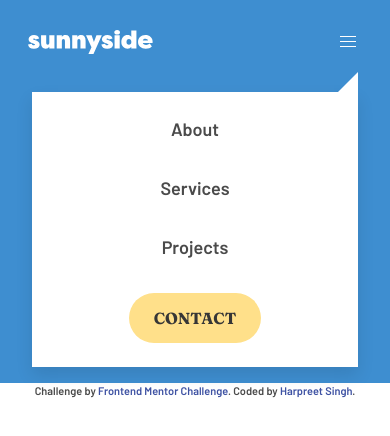
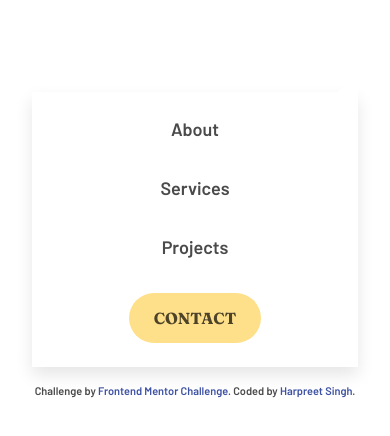
Before and after one commit to iharpreetbhatti/fem-sunnyside-agency-landing-page, a website built with webpack: page src/index.html in a window 390 px wide. Both pictures are taken after a click on the button 348 px from the left and 42 px from the top of the page. Built offline with nearby package versions, Linux system fonts and the light colour scheme.

Commit message:
Mobile menu Basic Functionality Done

```diff
--- a/src/index.html
+++ b/src/index.html
@@ -26,7 +26,7 @@
 <body>
 
   <header class="header">
-    <nav class="navbar is-info p-4" role="navigation" aria-label="main navigation">
+    <nav class="navbar is-transparent p-4" role="navigation" aria-label="main navigation">
       <div class="navbar-brand">
         <a class="navbar-item" href="/">
           <img src="./assets/images/logo.svg" alt="Sunnyside Logo" width="125" height="26">
@@ -38,13 +38,13 @@
           <span aria-hidden="true"></span>
         </a>
       </div>
-      <div class="navbar-menu is-active mt-5 mx-4 is-relative">
+      <div class="navbar-menu mt-5 mx-4 is-relative">
         <div class=" navbar-end">
           <a href="#" class="navbar-item has-text-centered py-4">About</a>
           <a href="#" class="navbar-item has-text-centered py-4">Services</a>
           <a href="#" class="navbar-item has-text-centered py-4">Projects</a>
           <a href="#" class="navbar-item has-text-centered py-4">
-            <button class="button is-rounded is-uppercase is-family-primary p-5">
+            <button class="button is-warning is-rounded is-uppercase is-family-primary p-5">
               Contact
             </button>
           </a>
--- a/src/index.js
+++ b/src/index.js
@@ -1,7 +1,4 @@
-import greet from "./scripts/app";
-import "./styles/style.scss";
+import App from "./scripts/app"
+import "./styles/style.scss"
 
-console.log("Harpreet");
-console.log("Singh");
-
-greet("Harpreet Singh");
+App.Init()
--- a/src/scripts/app.js
+++ b/src/scripts/app.js
@@ -1,3 +1,17 @@
-export default function greet(username) {
-  console.log(`Hello ${username}`)
+import toggleMenu from "./toggleMenu"
+
+const hamburgerIcon = document.querySelector(".navbar-burger"),
+  menu = document.querySelector(".navbar-menu"),
+  toggleClassName = "is-active"
+
+function loadEventListners() {
+  hamburgerIcon.addEventListener("click", () =>
+    toggleMenu(menu, toggleClassName)
+  )
 }
+
+function Init() {
+  loadEventListners()
+}
+
+export default { Init }
--- /dev/null
+++ b/src/scripts/toggleMenu.js
@@ -0,0 +1,5 @@
+function toggleMenu(menuElement, toggleClass) {
+  menuElement.classList.toggle(toggleClass)
+}
+
+export default toggleMenu
--- a/src/styles/style.scss
+++ b/src/styles/style.scss
@@ -59,9 +59,10 @@ $navbar-tab-hover-background-color: transparent;
     border-right-color: $navbar-background-color;
     border-bottom-color: $navbar-background-color;
   }
+}
 
-  .header .navbar-item .button {
-    background-color: $warning;
-    border-color: transparent;
+@include desktop {
+  .header .navbar-end .navbar-item .button {
+    background-color: $light;
   }
 }
```
